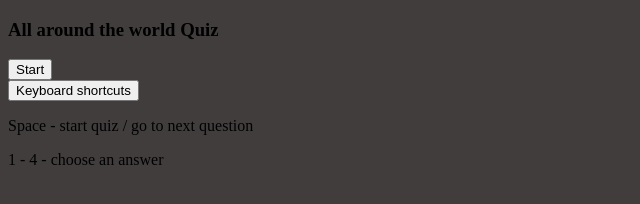
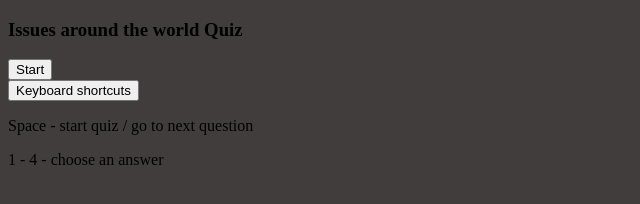
Before and after one commit to Alyza18/digitaloutcome, a plain HTML site: page quizpro.html in a window 1280 px wide. Shown: the full height of the page, 0-640 px from the left. Drawn offline with Linux system fonts and the light colour scheme.

Commit message:
Update quizpro.html

```diff
--- a/quizpro.html
+++ b/quizpro.html
@@ -11,7 +11,7 @@
         <article id="quiz" class="quiz-intro">
           <div id="quiz-bg"></div>
           <section id="quiz-body">
-            <h1>All around the world Quiz</h1>
+            <h1>Issues around the world Quiz</h1>
             <button type="button" id="start-quiz-btn" class="btn blue-btn rounded-corners">Start</button>
           </section>
         </article>
```
